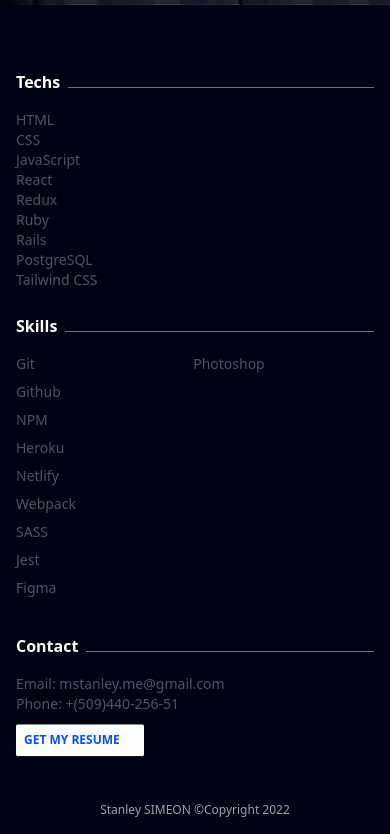
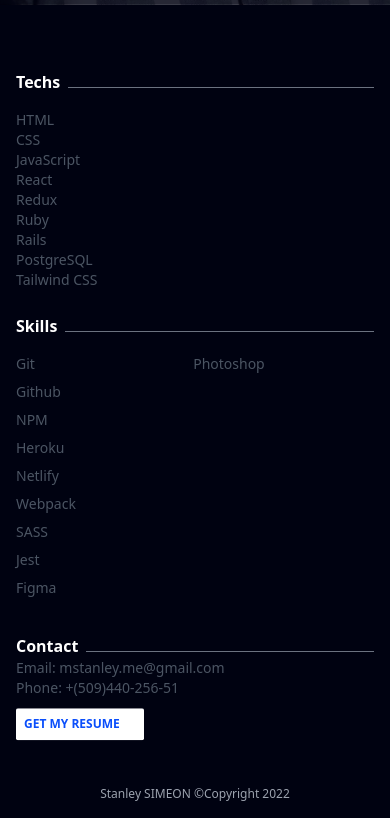
Before and after one commit to stanleySimeon/portfolio, a React (Create React App) app: page / in a window 390 px wide. Shown: the part 4789-5623 px from the top of the page. Built offline with nearby package versions, Linux system fonts and the light colour scheme.

Commit message:
Add a simple change to the footer page

```diff
--- a/src/components/Footer.js
+++ b/src/components/Footer.js
@@ -51,7 +51,7 @@ export default function Footer() {
             <h1 className="text-md lg:text-lg font-bold text-myPortfolio-white">Contact</h1>
             <span className="bar w-full bg-gray-500" />
           </span>
-          <div className="text-myPortfolio-grayLight flex flex-col justify-center mt-4">
+          <div className="text-myPortfolio-grayLight flex flex-col justify-center md:mt-4">
             <span className="text-sm lg:text-xl flex text-gray-600">Email: mstanley.me@gmail.com</span>
             <span className="text-sm lg:text-xl flex text-gray-600">Phone: +(509)440-256-51</span>
             <a
```
